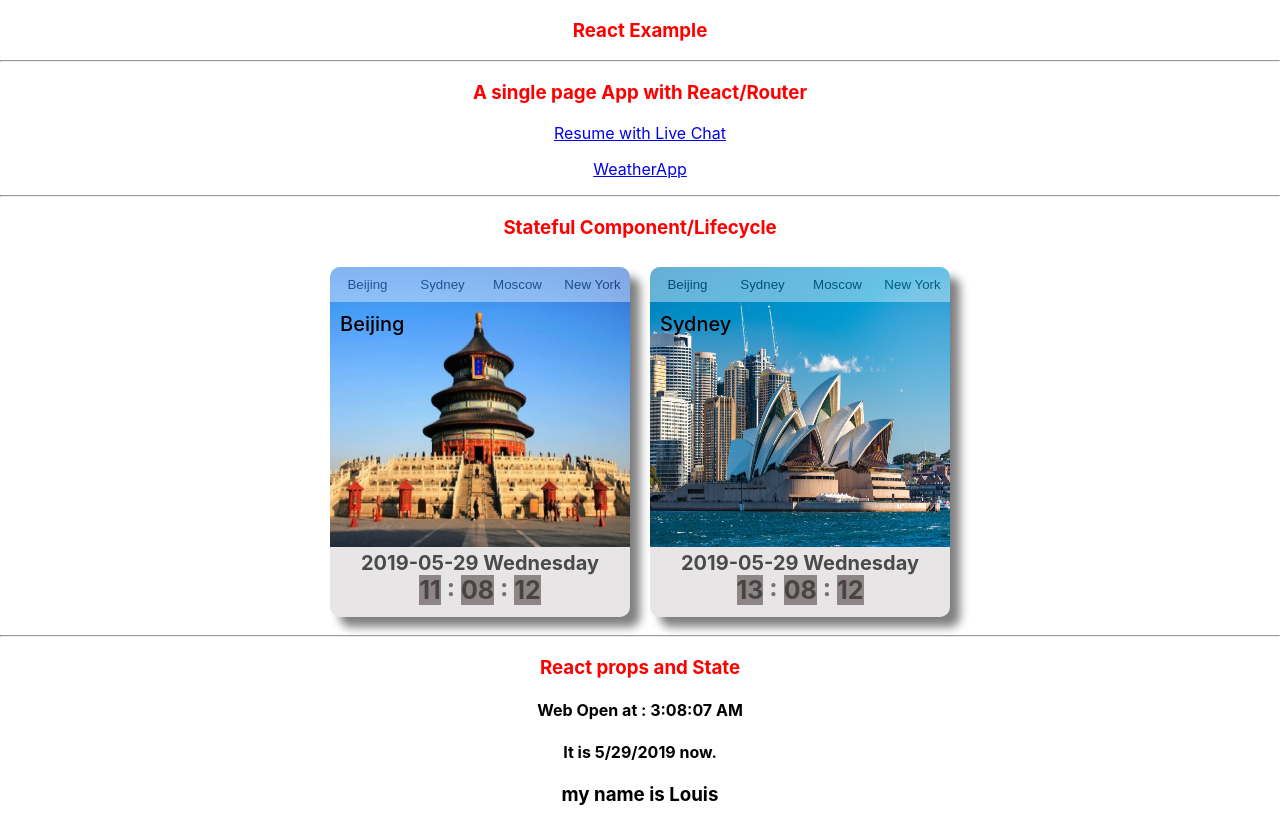
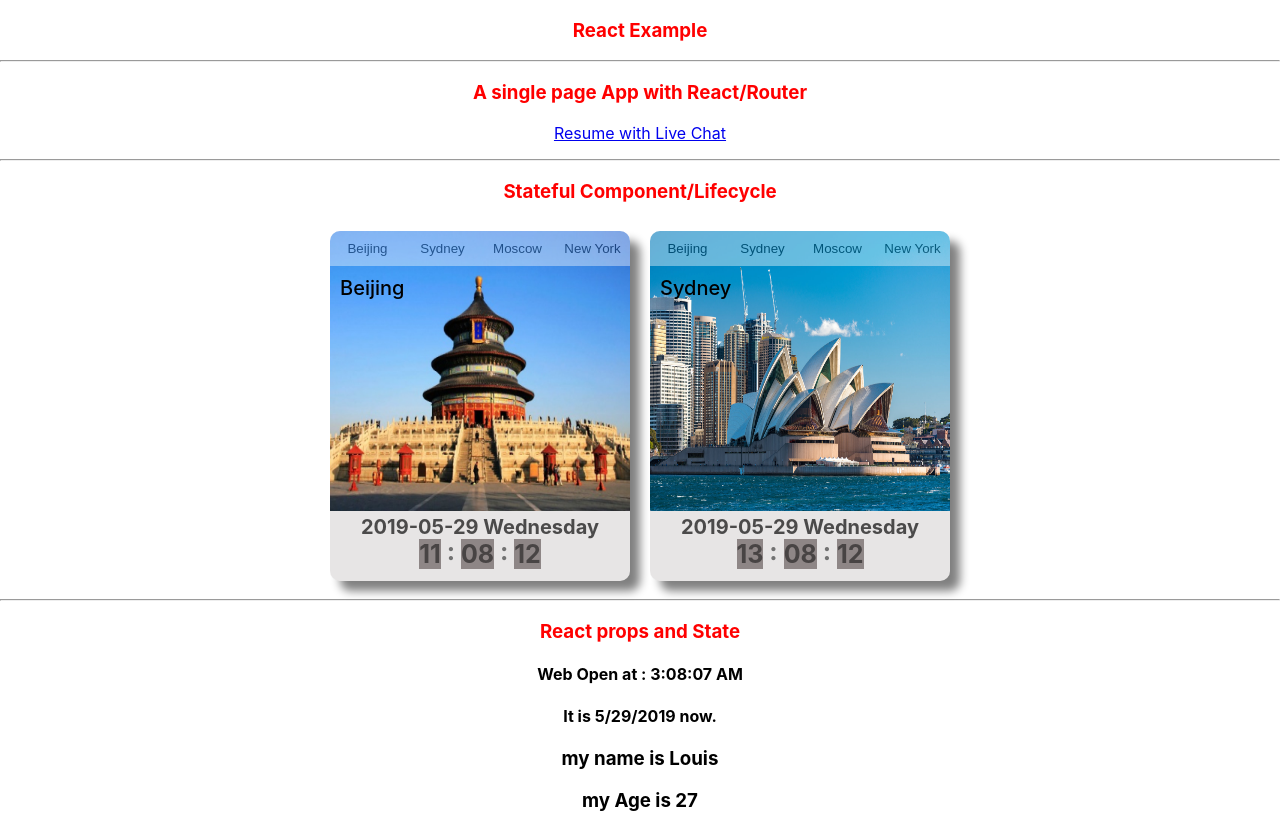
Before and after one commit to maxzhang686/timezone, a React (Create React App) app: page / in a window 1280 px wide. Shown: the top 813 px of the page. Built offline with nearby package versions, Linux system fonts and the light colour scheme; no server answers.

Commit message:
rename components

```diff
--- a/src/App.js
+++ b/src/App.js
@@ -67,11 +67,6 @@ class App extends Component {
               Resume with Live Chat
             </a>
           </p>
-          <p>
-            <a href="https://maxzhang686.github.io/maxresume/#/weather">
-              WeatherApp
-            </a>
-          </p>
 
           <hr />
           {/* <Card  title={title[0]} subTitle={subTitle[0]} img={img[0]}/>
```
